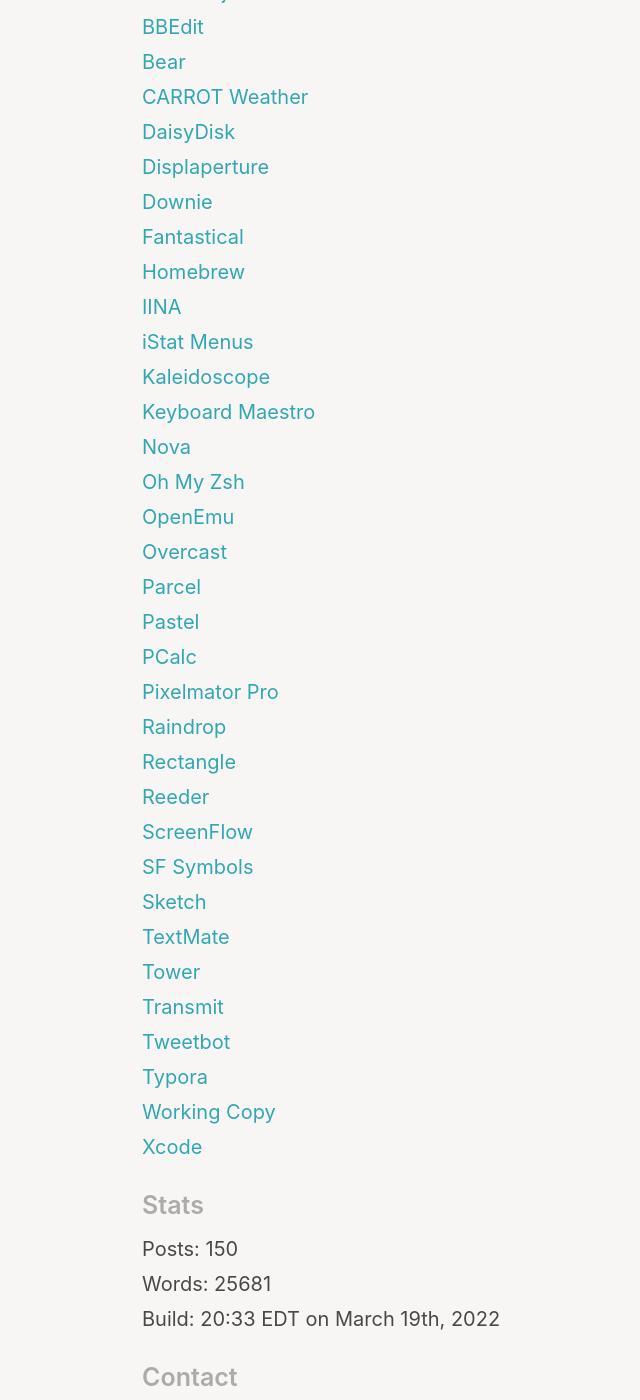
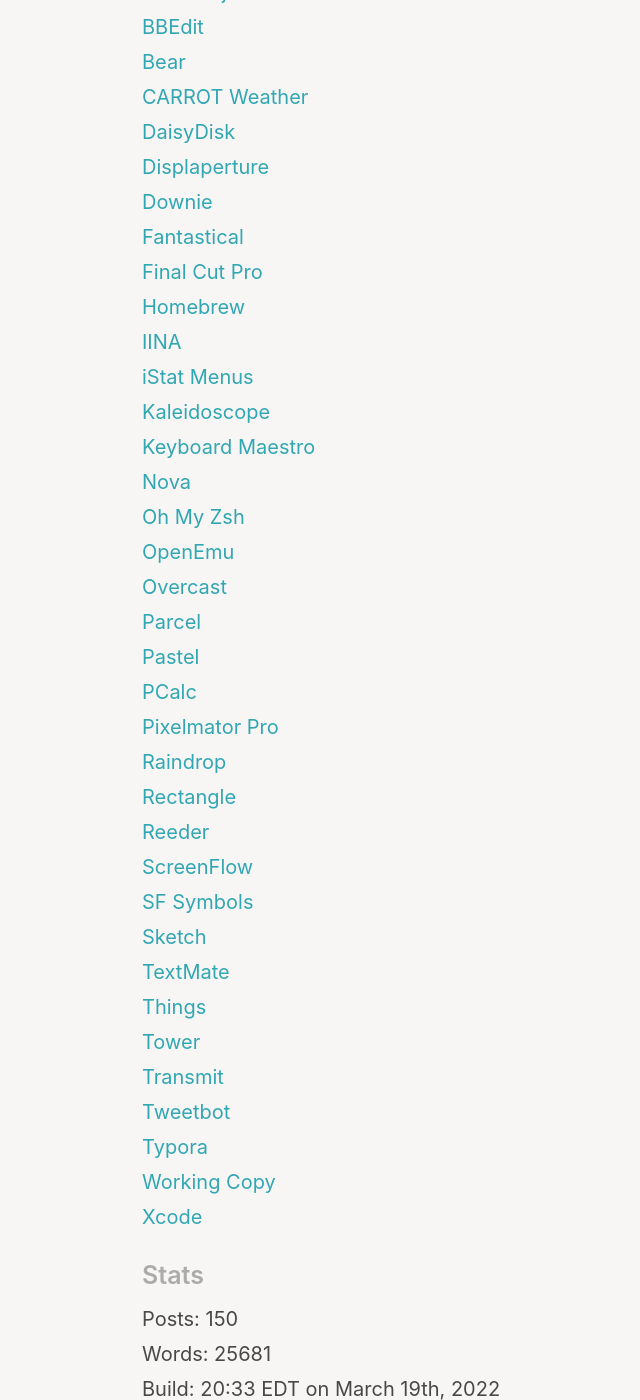
Before and after one commit to wertercatt/tooters, a Jekyll site: the page built from colophon.md, in a window 1280 px wide and 1400 px high, scrolled down 1002 px. Shown: the whole window, without its empty margins (148-788 px from the left). Built offline with Jekyll 4.4.1, drawn with Linux system fonts in a browser that asks for light colours.

Commit message:
Update colophon.md

```diff
--- a/colophon.md
+++ b/colophon.md
@@ -45,6 +45,7 @@
 [Displaperture](https://manytricks.com/displaperture)<br>
 [Downie](https://software.charliemonroe.net/downie)<br>
 [Fantastical](https://flexibits.com/fantastical)<br>
+[Final Cut Pro](https://www.apple.com/final-cut-pro/)<br>
 [Homebrew](https://brew.sh)<br>
 [IINA](https://iina.io)<br>
 [iStat Menus](https://bjango.com/mac/istatmenus)<br>
@@ -65,6 +66,7 @@
 [SF Symbols](https://developer.apple.com/sf-symbols)<br>
 [Sketch](https://www.sketch.com)<br>
 [TextMate](https://macromates.com)<br>
+[Things](https://culturedcode.com/things/)<br>
 [Tower](https://www.git-tower.com/mac)<br>
 [Transmit](https://panic.com/transmit)<br>
 [Tweetbot](https://tapbots.com/tweetbot/mac)<br>
```
